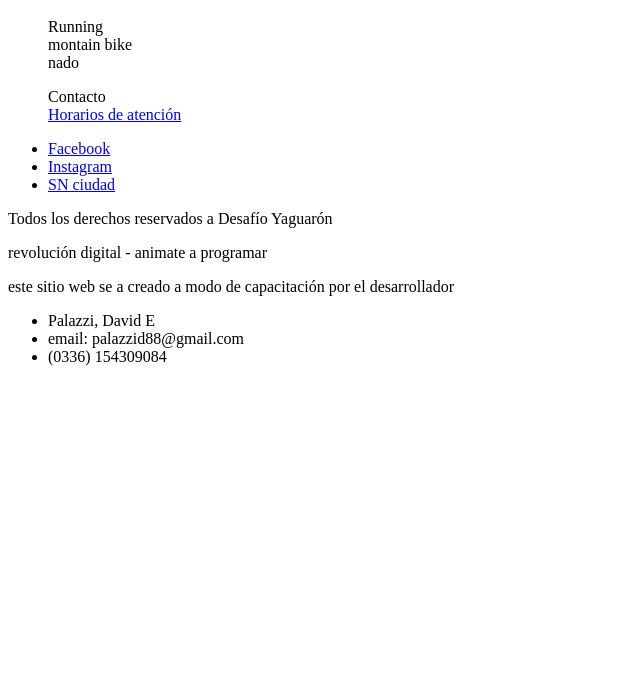
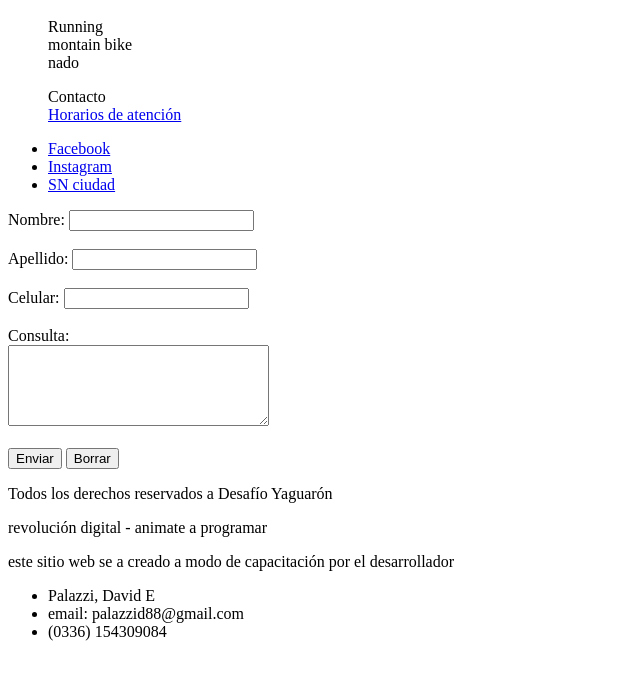
Before and after one commit to palazzid88/YaguaronExtremo, a plain HTML site: page pages/contacto.html in a window 1280 px wide. Shown: the part 49-728 px from the top of the page, without its empty margins (0-640 px from the left). Drawn offline with Linux system fonts and the light colour scheme.

Commit message:
se añade formulario de contacto para 3er entrega

```diff
--- a/pages/contacto.html
+++ b/pages/contacto.html
@@ -30,13 +30,33 @@
         </div>
     </header>
     <main>
+        <section>
             <div>
                 <ul>
                     <li><a href="http://www.facebook.com" target="_blank">Facebook</a></li>
                     <li><a href="http://www.instagram.com" target="_blank">Instagram</a></li>
                     <li><a href="https://www.sannicolasciudad.gob.ar/" target="_blank">SN ciudad</a></li>
                 </ul>
+                <div>
+                    <form>
+                        <label for="nombre">Nombre:</label>
+                        <input type="text" id="nombre" name="nombre" required><br><br>
+
+                        <label for="apellido">Apellido:</label>
+                        <input type="text" id="apellido" name="apellido" required><br><br>
+
+                        <label for="celular">Celular:</label>
+                        <input type="tel" id="celular" name="celular" required><br><br>
+
+                        <label for="consulta">Consulta:</label><br>
+                        <textarea id="consulta" name="consulta" rows="5" cols="30"></textarea><br><br>
+
+                        <input type="submit" value="Enviar">
+                        <input type="reset" value="Borrar">
+                      </form>
                 </div>
+            </div>
+        </section>
         <footer>
             <div>
                 <p>Todos los derechos reservados a Desafío Yaguarón</p>
```
Lines whose indentation alone changed are shown as unchanged.
